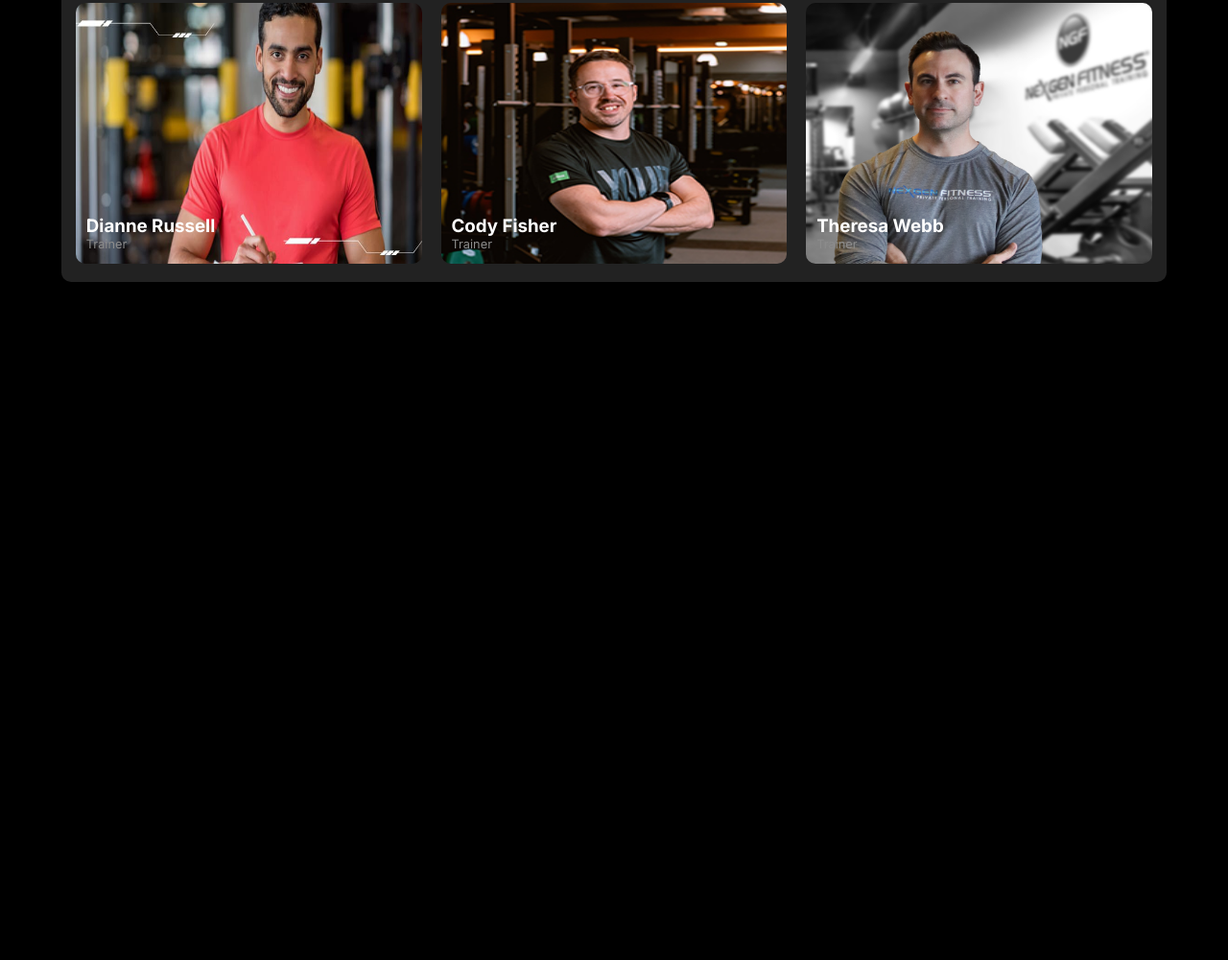
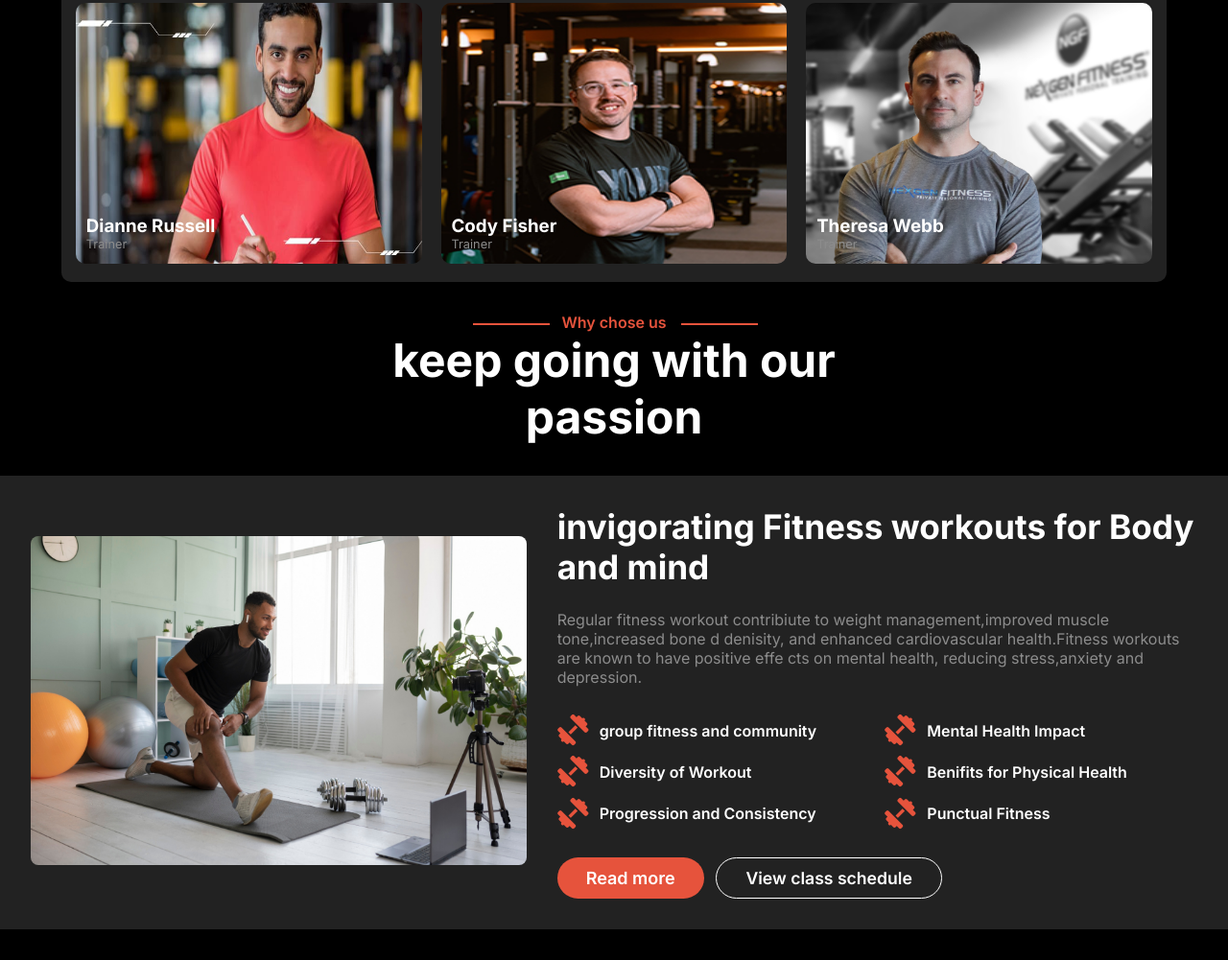
Before and after one commit to Denurychowdhury/healthy-solution-gym, a plain HTML site: page index.html in a window 1280 px wide. Shown: the part 3268-4269 px from the top of the page at 96% size. Before the commit the page ends 3594 px from the top, so only its background shows below. Drawn offline with Linux system fonts and the light colour scheme.

Commit message:
Complete why chose container

```diff
--- a/index.html
+++ b/index.html
@@ -253,6 +253,60 @@
                 </div>
             </div>
         </div>
+        <!--End meet teean container -->
+        <div class="why-chose-container">
+            <div class="caption">
+                <p>Why chose us</p>
+                <h1>keep going with our passion</h1>
+                <div class="line-1"></div>
+                <div class="line-2"></div>
+            </div>
+            <div class="chose-card">
+                <div class="img">
+                    <img src="./images/exercise1.jpg" alt="">
+                </div>
+                <div class="card-description">
+                    <div class="card-content">
+                        <h1>invigorating Fitness workouts for Body and mind</h1>
+                        <p>Regular fitness workout contribiute to weight management,improved muscle tone,increased bone
+                            d
+                            denisity, and enhanced cardiovascular health.Fitness workouts are known to have positive
+                            effe
+                            cts on mental health, reducing stress,anxiety and depression.</p>
+                    </div>
+                    <div class="dumbles">
+                        <div class="dumble">
+                            <i class="fa-solid fa-dumbbell"></i>
+                            <p>group fitness and community</p>
+                        </div>
+                        <div class="dumble">
+                            <i class="fa-solid fa-dumbbell"></i>
+                            <p>Mental Health Impact</p>
+                        </div>
+                        <div class="dumble">
+                            <i class="fa-solid fa-dumbbell"></i>
+                            <p>Diversity of Workout</p>
+                        </div>
+                        <div class="dumble">
+                            <i class="fa-solid fa-dumbbell"></i>
+                            <p>Benifits for Physical Health</p>
+                        </div>
+                        <div class="dumble">
+                            <i class="fa-solid fa-dumbbell"></i>
+                            <p>Progression and Consistency</p>
+                        </div>
+                        <div class="dumble">
+                            <i class="fa-solid fa-dumbbell"></i>
+                            <p>Punctual Fitness</p>
+                        </div>
+                    </div>
+                    <div class="button">
+                        <button class="btn">Read more</button>
+                        <button class="btn2">View class schedule</button>
+                    </div>
+                </div>
+            </div>
+        </div>
     </main>
 </body>
 
--- a/styles/main-responsive.css
+++ b/styles/main-responsive.css
@@ -131,4 +131,9 @@ select{
 .mee-team-container .caption h1{
     font-size: 32px;
 }
+/* End meet team container */
+/* Why chose container */
+.chose-card{
+    flex-direction: column;
 }
+}
--- a/styles/main.css
+++ b/styles/main.css
@@ -225,3 +225,104 @@ position: relative;
     height: 272px;
     border-radius: 10px;
 }
+/* why-chose-container */
+.why-chose-container .caption{
+    text-align: center;
+    width: 50%;
+    margin: 0 auto;
+    color: white;
+    position: relative;
+}
+.why-chose-container .caption h1{
+    color: var(--primary-font-color);
+    font-size: 3rem;
+    font-weight: bolder;
+}
+.why-chose-container .caption p{
+    color: var(--primary-font-color);
+    font-size: 1rem;
+    font-weight: 600;
+    color: #e6533c;
+}
+.why-chose-container .caption .line-1{
+    position: absolute;
+    background-color: #e6533c;
+    width: 80px;
+    height: 2px;
+    bottom: 91%;
+    left: 27%;
+}
+.why-chose-container .caption .line-2{
+    position: absolute;
+    background-color: #e6533c;
+    width: 80px;
+    height: 2px;
+    bottom: 91%;
+    left: 61%;
+}
+.chose-card{
+    display: flex;
+    justify-content: space-between;
+    align-items: center;
+    color: white;
+    gap: 2rem;
+    margin: 2rem 0rem;
+    padding: 2rem;
+    background-color: #222222;
+}
+
+.chose-card img{
+    width: 100%;
+    border-radius: 8px;
+}
+.card-description{
+    display: grid;
+    grid-template-columns: 1fr;
+    gap: 2rem;
+}
+.why-chose-container .card-content h1{
+    font-size: 2.2rem;
+    margin-bottom: 1.5rem;
+}
+.why-chose-container .card-content p{
+    font-size: 1rem;
+    color: var(--pragraph-color);
+}
+.dumbles{
+    display: grid;
+    grid-template-columns:repeat(2, 1fr);
+    gap: 1rem;
+    font-weight: 600;
+}
+.why-chose-container .dumble{
+    display: flex;
+    align-items: center;
+    gap: 10px;
+}
+.why-chose-container i{
+color: #e6533c;
+rotate: -45deg;
+font-size: 1.7rem;
+}
+.why-chose-container .button{
+    display: flex;
+    gap: 0.8rem;
+}
+.why-chose-container .btn, .btn2{
+    padding: 10px 30px;
+    border-radius: 3rem;
+}
+.why-chose-container .btn2{
+    outline: none;
+    color: white;
+    font-size: 1.1rem;
+    font-weight: 600;
+    background: transparent;
+    border: 1px solid white;
+}
+.why-chose-container .btn2:hover{
+    background-color: #e6533c;
+    border: none;
+    transition: 0.5s;
+}
+/*End style why chose container */
```
